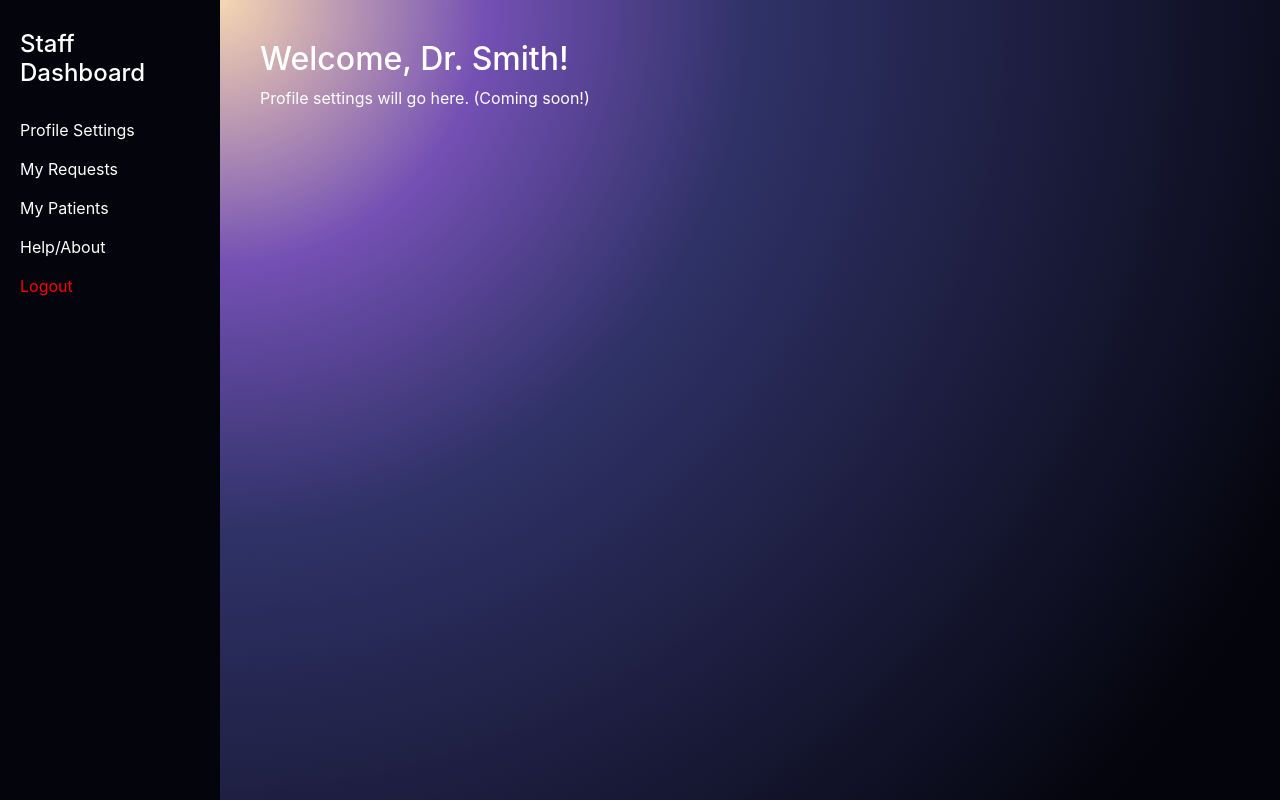
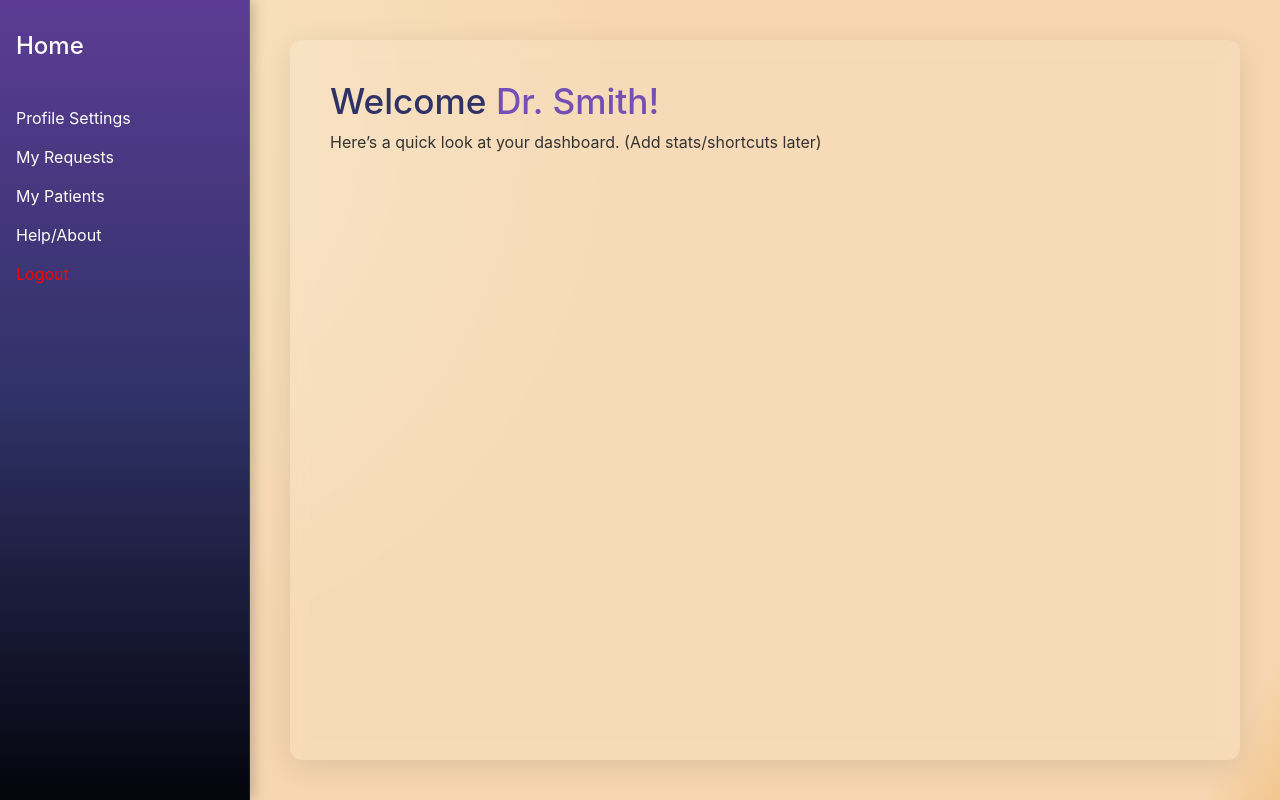
Before and after one commit to Anisha-Hasan/react-blockchain-dicom-protection, a React (Create React App) app: page /staff-dashboard in a window 1280 px wide. Built offline with nearby package versions, Linux system fonts and the light colour scheme.

Commit message:
Basic changes in DashBoard

```diff
--- a/src/components/Dashboard.css
+++ b/src/components/Dashboard.css
@@ -1,13 +1,25 @@
 .dashboard-container {
   display: flex;
   height: 100vh;
+  background: radial-gradient(
+    circle at 5% 15%,
+    #f7e5c1 0%,     /* light creamy center */
+    #f7d7b1 40%,    /* warm yellow */
+    #f7d7b1 95%,    /* soft deeper yellow */
+    #f2c58d 100%
+  );
 }
 
 .sidebar {
-  width: 220px;
-  background: #04040c;
+    border-right: 1px solid rgba(255, 255, 255, 0.1);
+  background: linear-gradient(180deg, #5c3c94, #2f3267, #04040c);
+  width: 250px;
+  padding: 2rem 1rem;
   color: #fff;
-  padding: 30px 20px;
+  display: flex;
+  flex-direction: column;
+  justify-content: flex-start;
+  box-shadow: 4px 0 12px rgba(0,0,0,0.2);
 }
 
 .sidebar h2 {
@@ -26,12 +38,29 @@
 }
 
 .sidebar ul li:hover {
-  color: #7450b4;
+  color: #f7d7b1;
 }
 
 .main-content {
   flex-grow: 1;
+  margin: 40px;
   padding: 40px;
-  background: radial-gradient(circle at top left, #f7d7b1 0%, #7450b4 20%, #2f3267 40%, #04040c 90%);
-  color: #fff;
+  background: rgba(255, 255, 255, 0.1);
+  backdrop-filter: blur(8px);
+  border-radius: 12px;
+  color: #2f3267;
+  box-shadow: 0 8px 32px rgba(0, 0, 0, 0.1);
 }
+
+.main-content h2 {
+  color: #2f3267;
+  font-size: 2.2rem;
+}
+
+.main-content p {
+  color: #333;
+}
+
+.main-content .highlight {
+  color: #7450b4;
+}
--- a/src/components/PatientDashboard.js
+++ b/src/components/PatientDashboard.js
@@ -2,7 +2,7 @@ import React, { useState } from 'react';
 import './Dashboard.css';
 
 function PatientDashboard() {
-  const [section, setSection] = useState('profile');
+  const [section, setSection] = useState('welcome'); // 👈 Start with welcome
 
   const patientName = 'Mark';
 
@@ -10,7 +10,10 @@ function PatientDashboard() {
     <div className="dashboard-container">
       {/* Sidebar */}
       <aside className="sidebar">
-        <h2>Patient Dashboard</h2>
+        {/* 👇 Make heading clickable */}
+        <h2 onClick={() => setSection('welcome')} style={{ cursor: 'pointer' }}>
+          Home
+        </h2>
         <ul>
           <li onClick={() => setSection('profile')}>Profile Settings</li>
           <li onClick={() => setSection('requests')}>Access Requests</li>
@@ -23,30 +26,41 @@ function PatientDashboard() {
 
       {/* Main Content */}
       <main className="main-content">
+        {section === 'welcome' && (
+          <div>
+            <h2>Welcome back, <span className="highlight">{patientName}!</span></h2>
+            <p>Check recent activity, new requests, and your DICOM files at a glance.</p>
+          </div>
+        )}
+
         {section === 'profile' && (
           <div>
-            <h2>Welcome back, {patientName}!</h2>
-            <p>This is your profile section. (Coming soon!)</p>
+            <h2>Profile Settings</h2>
+            <p>Update your info, change password, or manage your profile photo. (Coming soon!)</p>
           </div>
         )}
+
         {section === 'requests' && (
           <div>
             <h2>Access Requests</h2>
             <p>List of requests from doctors or staff. (Coming soon!)</p>
           </div>
         )}
+
         {section === 'dicoms' && (
           <div>
             <h2>My DICOMs</h2>
-            <p>View your DICOM files here. (Coming soon!)</p>
+            <p>View and manage your medical images here. (Coming soon!)</p>
           </div>
         )}
+
         {section === 'log' && (
           <div>
             <h2>Access Log</h2>
             <p>See who accessed your data and when. (Coming soon!)</p>
           </div>
         )}
+
         {section === 'help' && (
           <div>
             <h2>Help / About</h2>
--- a/src/components/StaffDashboard.js
+++ b/src/components/StaffDashboard.js
@@ -2,7 +2,7 @@ import React, { useState } from 'react';
 import './Dashboard.css';
 
 function StaffDashboard() {
-  const [section, setSection] = useState('profile');
+  const [section, setSection] = useState('welcome'); // default to welcome
 
   const staffName = 'Dr. Smith';
 
@@ -22,7 +22,10 @@ function StaffDashboard() {
     <div className="dashboard-container">
       {/* Sidebar */}
       <aside className="sidebar">
-        <h2>Staff Dashboard</h2>
+        {/* ✅ clickable welcome */}
+        <h2 onClick={() => setSection('welcome')} style={{ cursor: 'pointer' }}>
+          Home
+        </h2>
         <ul>
           <li onClick={() => setSection('profile')}>Profile Settings</li>
           <li onClick={() => setSection('requests')}>My Requests</li>
@@ -34,10 +37,17 @@ function StaffDashboard() {
 
       {/* Main Content */}
       <main className="main-content">
+        {section === 'welcome' && (
+          <div>
+            <h2>Welcome <span className="highlight">{staffName}!</span></h2>
+            <p>Here’s a quick look at your dashboard. (Add stats/shortcuts later)</p>
+          </div>
+        )}
+
         {section === 'profile' && (
           <div>
-            <h2>Welcome, {staffName}!</h2>
-            <p>Profile settings will go here. (Coming soon!)</p>
+            <h2>Profile Settings</h2>
+            <p>Change your profile info, password, or photo here. (Coming soon!)</p>
           </div>
         )}
 
```
